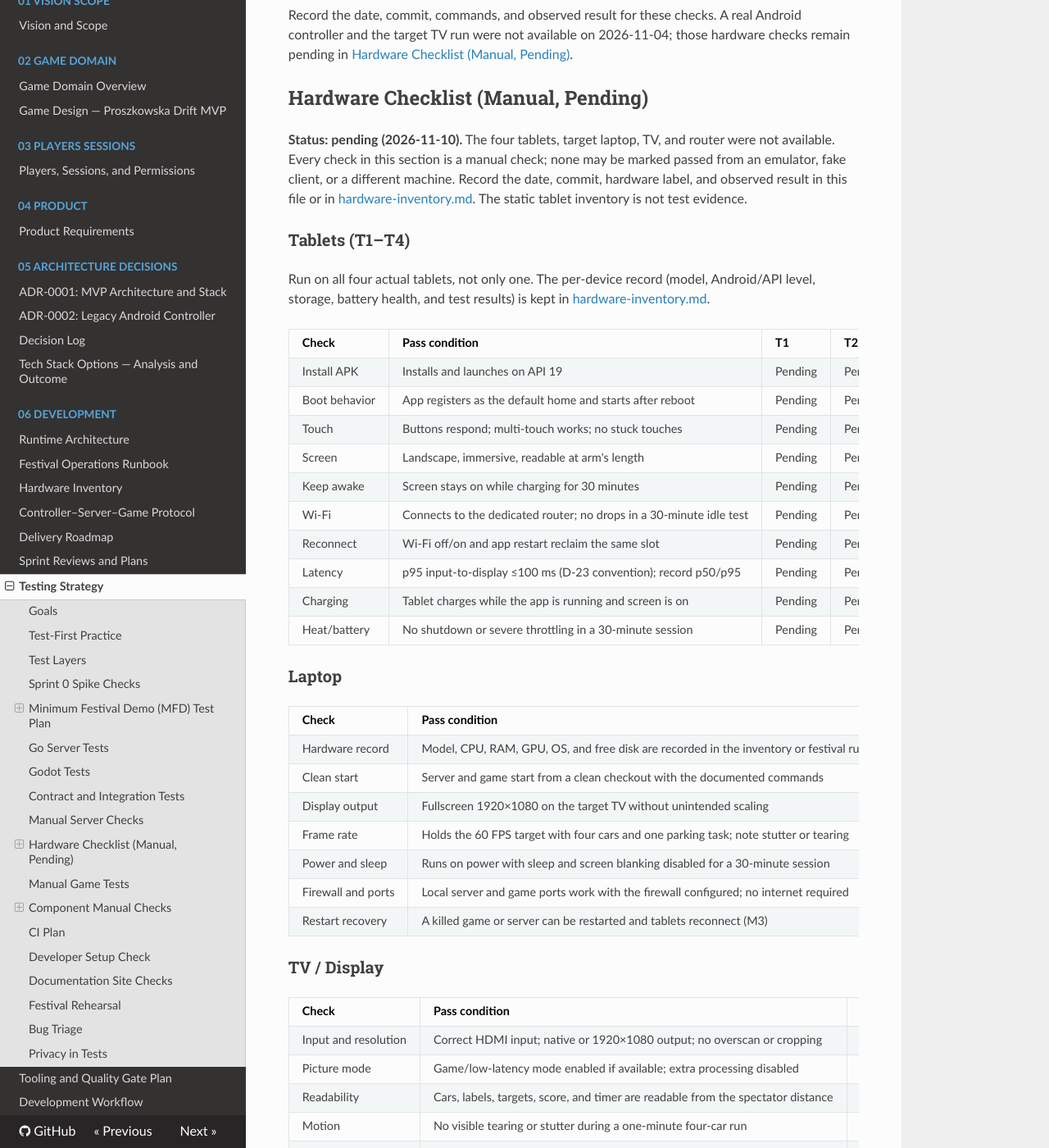
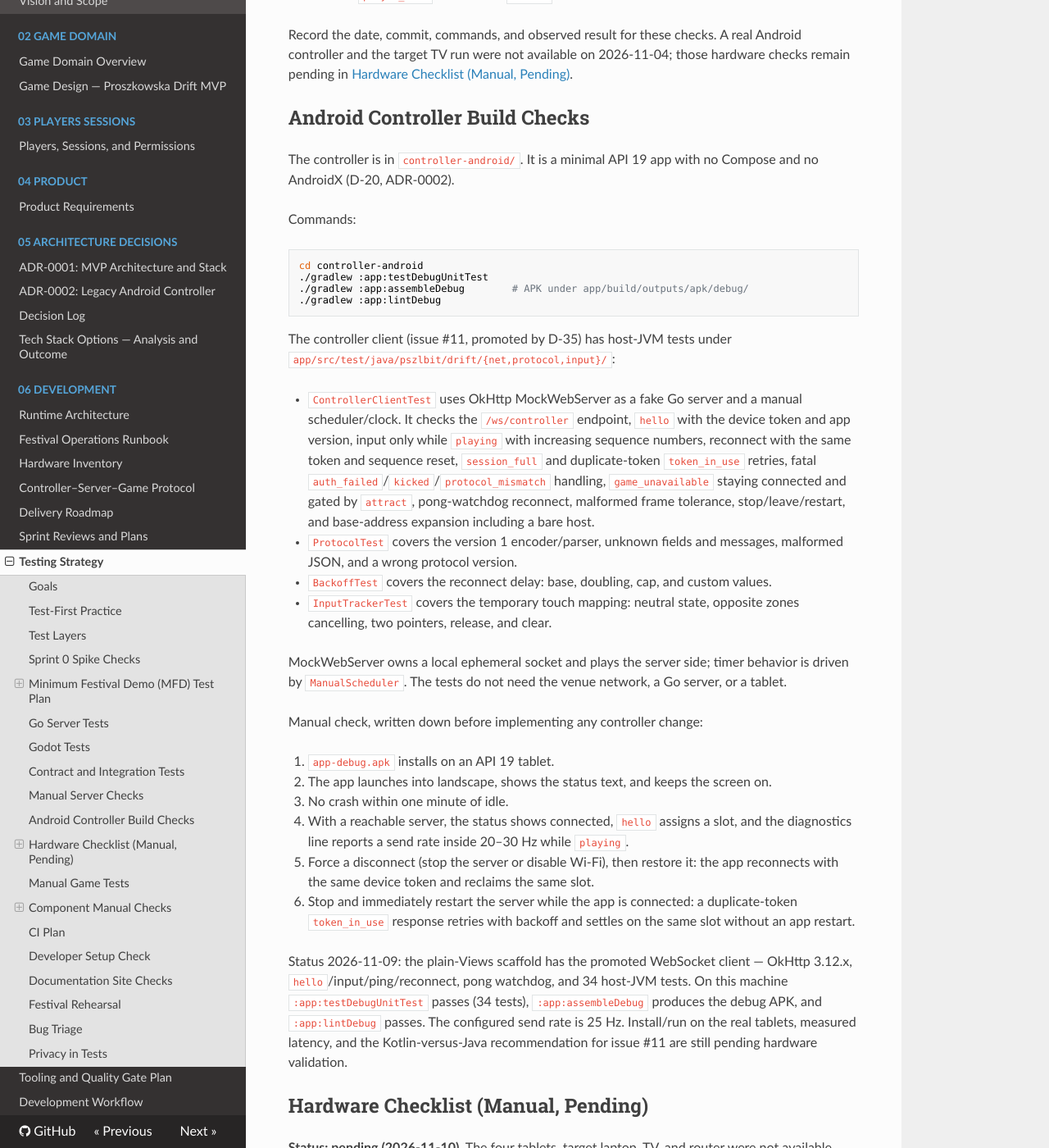
Before and after one commit to PSZLBit/ProszkowskaDrift, an MkDocs documentation site: the page built from documentation/06-development/testing.md, in a window 1280 px wide and 1400 px high, scrolled down 7191 px. Shown: the whole window at 82% size. Built offline with MkDocs 1.6.1, drawn with Linux system fonts in a browser that asks for light colours; nearby versions of some CDN libraries; some of the changed text lies outside the part shown.

Commit message:
Merge branch 'main' into docs/s0-09-test-plan

````diff
--- a/documentation/06-development/testing.md
+++ b/documentation/06-development/testing.md
@@ -3,9 +3,10 @@
 Status: Draft
 Last updated: 2026-11-10
 
-The test-plan update is tracked in issue #17. As of 2026-11-10 the controller is
-not merged; PR #63 is in review. The API 19 scaffold and real-tablet checks are
-tracked by #11 and #48.
+The test-plan update is tracked in issue #17. The controller WebSocket client is
+promoted after cleanup (D-35) and covered by host-JVM fake-server tests and a
+controller CI job. Install/run on the real tablets and the latency measurements
+remain tracked by #11 and #48.
 
 ## Goals
 
@@ -315,6 +316,66 @@ These checks use the S0-04 fake clients. Details and expected output are in
 Record the date, commit, commands, and observed result for these checks. A real
 Android controller and the target TV run were not available on 2026-11-04; those
 hardware checks remain pending in [Hardware Checklist (Manual, Pending)](#hardware-checklist-manual-pending).
+
+## Android Controller Build Checks
+
+The controller is in `controller-android/`. It is a minimal API 19 app with no
+Compose and no AndroidX (D-20, ADR-0002).
+
+Commands:
+
+```sh
+cd controller-android
+./gradlew :app:testDebugUnitTest
+./gradlew :app:assembleDebug        # APK under app/build/outputs/apk/debug/
+./gradlew :app:lintDebug
+```
+
+The controller client (issue #11, promoted by D-35) has host-JVM tests under
+`app/src/test/java/pszlbit/drift/{net,protocol,input}/`:
+
+- `ControllerClientTest` uses OkHttp MockWebServer as a fake Go server and a
+  manual scheduler/clock. It checks the `/ws/controller` endpoint, `hello` with
+  the device token and app version, input only while `playing` with increasing
+  sequence numbers, reconnect with the same token and sequence reset,
+  `session_full` and duplicate-token `token_in_use` retries, fatal
+  `auth_failed`/`kicked`/`protocol_mismatch` handling, `game_unavailable`
+  staying connected and gated by `attract`, pong-watchdog reconnect, malformed
+  frame tolerance, stop/leave/restart, and base-address expansion including a
+  bare host.
+- `ProtocolTest` covers the version 1 encoder/parser, unknown fields and
+  messages, malformed JSON, and a wrong protocol version.
+- `BackoffTest` covers the reconnect delay: base, doubling, cap, and custom
+  values.
+- `InputTrackerTest` covers the temporary touch mapping: neutral state,
+  opposite zones cancelling, two pointers, release, and clear.
+
+MockWebServer owns a local ephemeral socket and plays the server side; timer
+behavior is driven by `ManualScheduler`. The tests do not need the venue
+network, a Go server, or a tablet.
+
+Manual check, written down before implementing any controller change:
+
+1. `app-debug.apk` installs on an API 19 tablet.
+2. The app launches into landscape, shows the status text, and keeps the
+   screen on.
+3. No crash within one minute of idle.
+4. With a reachable server, the status shows connected, `hello` assigns a slot,
+   and the diagnostics line reports a send rate inside 20–30 Hz while
+   `playing`.
+5. Force a disconnect (stop the server or disable Wi-Fi), then restore it: the
+   app reconnects with the same device token and reclaims the same slot.
+6. Stop and immediately restart the server while the app is connected: a
+   duplicate-token `token_in_use` response retries with backoff and settles on
+   the same slot without an app restart.
+
+Status 2026-11-09: the plain-Views scaffold has the promoted WebSocket client —
+OkHttp 3.12.x, `hello`/input/ping/reconnect, pong watchdog, and 34 host-JVM
+tests. On this machine `:app:testDebugUnitTest` passes (34 tests),
+`:app:assembleDebug` produces the debug APK, and `:app:lintDebug` passes. The
+configured send rate is 25 Hz. Install/run on the real tablets, measured
+latency, and the Kotlin-versus-Java recommendation for issue #11 are still
+pending hardware validation.
 
 ## Hardware Checklist (Manual, Pending)
 
````
